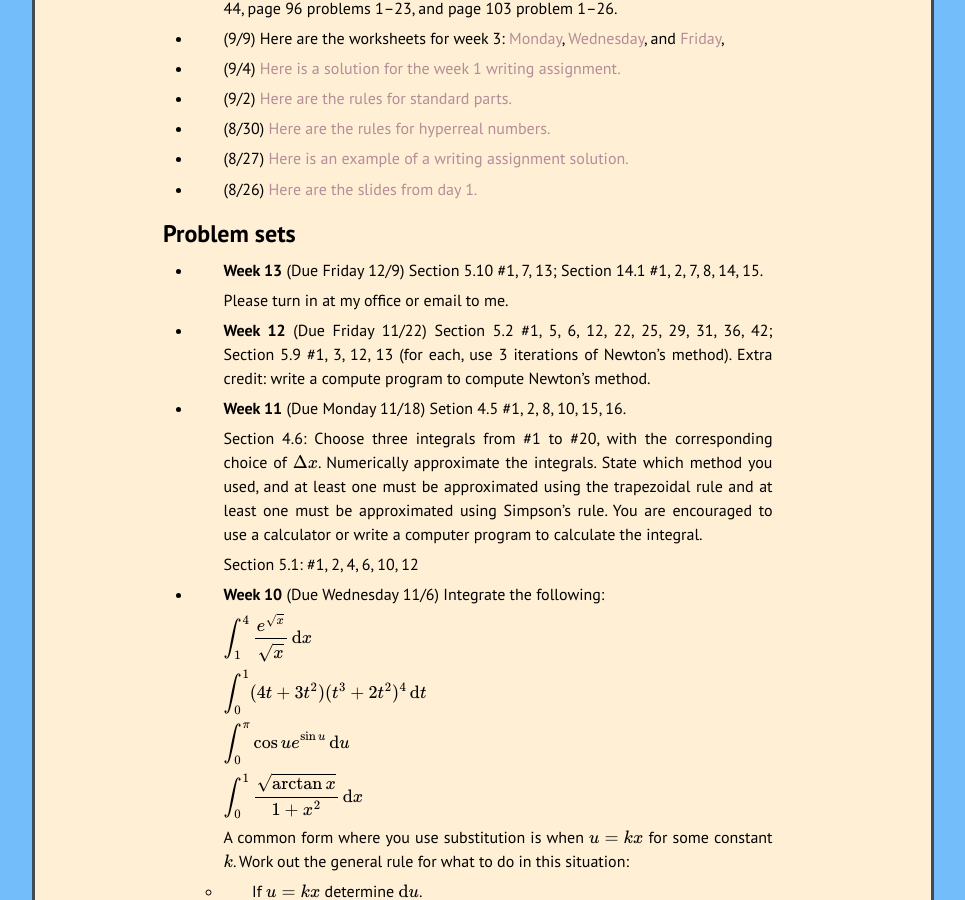
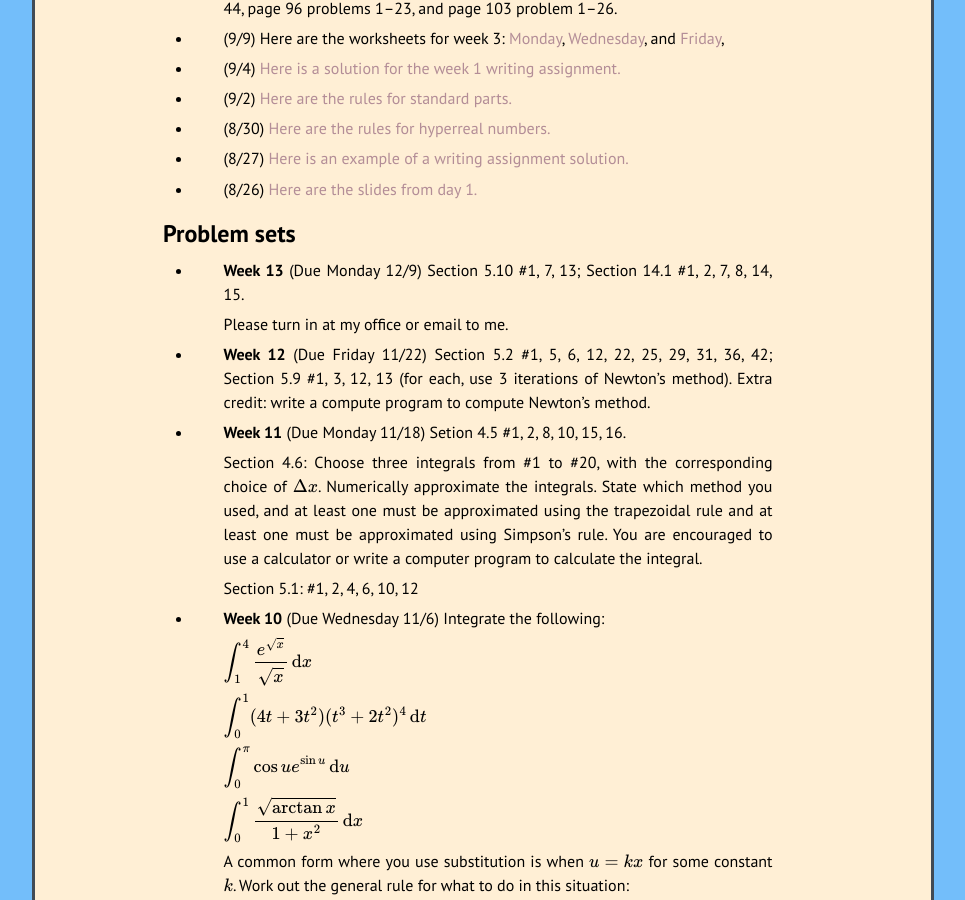
Before and after one commit to kamerynjw/kamerynjw.github.io, a Jekyll site: the page built from teaching/2024/math210.md, in a window 1280 px wide and 900 px high, scrolled down 831 px. Shown: the whole window, without its empty margins (157-1122 px from the left). Built offline with Jekyll 4.4.1, drawn with Linux system fonts in a browser that asks for light colours; nearby versions of some CDN libraries; formulas are drawn with MathJax 3.

Commit message:
s/friday/monday/

```diff
--- a/teaching/2024/math210.md
+++ b/teaching/2024/math210.md
@@ -59,7 +59,7 @@ Announcements
 Problem sets
 -------
 
-* **Week 13** (Due Friday 12/9) Section 5.10 #1, 7, 13; Section 14.1 #1, 2, 7, 8, 14, 15.
+* **Week 13** (Due Monday 12/9) Section 5.10 #1, 7, 13; Section 14.1 #1, 2, 7, 8, 14, 15.
 
    Please turn in at my office or email to me.
 
```
